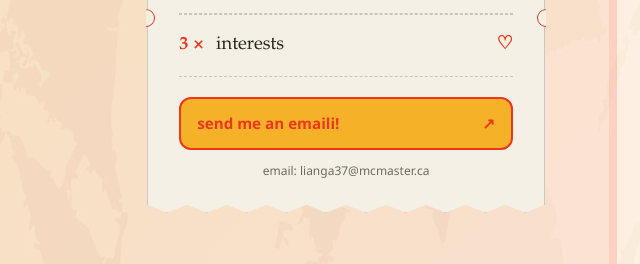
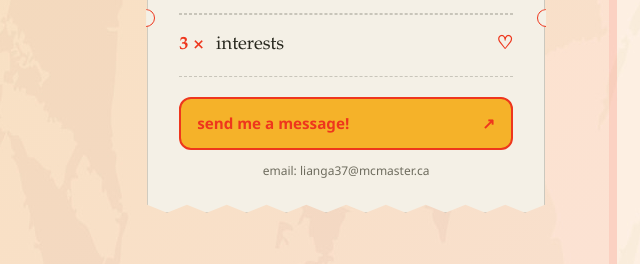
Before and after one commit to alice-yql/personal-website-v2, a plain HTML site: page index.html in a window 1280 px wide. Shown: the part 2291-2555 px from the top of the page, 581-1221 px from the left. Drawn offline with Linux system fonts and the light colour scheme; no server answers.

Commit message:
typo fix in buttons

```diff
--- a/index.html
+++ b/index.html
@@ -272,7 +272,7 @@
               </div>
             </div>
             <a class="contact-button" href="mailto:lianga37@mcmaster.ca">
-              <span>send me an emaili!</span>
+              <span>send me a message!</span>
               <span aria-hidden="true">↗</span>
             </a>
             <p class="checkout-email">email: lianga37@mcmaster.ca</p>
```
